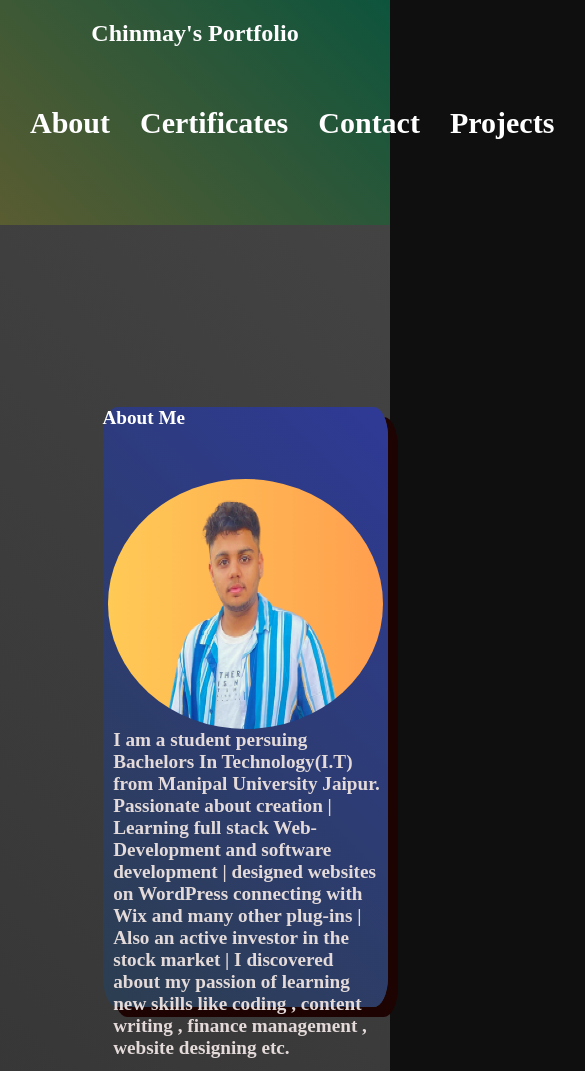
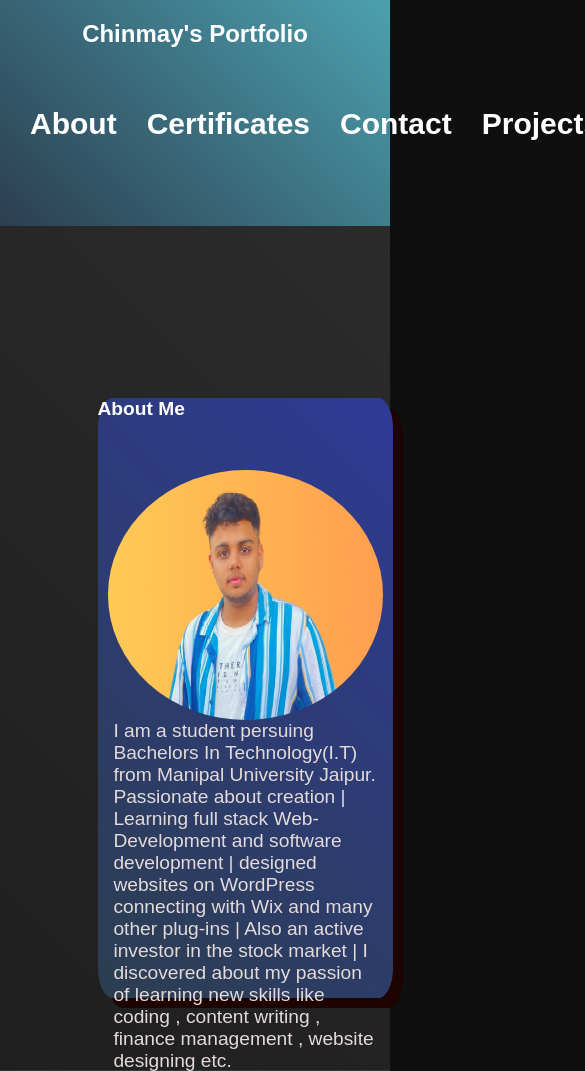
Before and after one commit to chinmay3012/new_resume, a plain HTML site: page index.html in a window 390 px wide. Shown: the top 1071 px of the page, 585 px wide, since content can reach past the window. Drawn offline with Linux system fonts and the light colour scheme.

Commit message:
Update styles.css

```diff
--- a/styles.css
+++ b/styles.css
@@ -1,18 +1,16 @@
+/* Base styles */
 body, html {
     margin: 0;
     padding: 0;
     font-family: Arial, sans-serif;
     color: #fff; /* Set the text color to white for better readability on dark backgrounds */
     background: #0f0f0f; /* A consistent dark background for the entire page */
-    font-family: "Caudex" , serif ;
- font-style: bold;
- font-weight: bolder;
 }
 
 header {
     text-align: center;
-    padding: 25px;
-    background: linear-gradient(45deg, #5a5c31, #0d543d); /* A sleek, scientific gradient */
+    padding: 20px;
+    background: linear-gradient(45deg, #2c3e50, #4ca1af); /* A sleek, scientific gradient */
     color: #fff;
 }
 
@@ -23,14 +21,16 @@ header {
     justify-content: center;
     transition: background 1s ease-in-out, transform 1s ease-in-out; /* Smooth and elegant transitions */
     background: #0f0f0f; /* Initial background color */
+    padding: 20px; /* Padding for better spacing */
+    box-sizing: border-box;
 }
 
 #section1 {
-    background: linear-gradient(45deg, #373737, #434343);
+    background: linear-gradient(45deg, #1f1f1f, #2b2b2b);
 }
 
 #section2 {
-    background: linear-gradient(45deg, #373737, #434343);
+    background: linear-gradient(45deg, #2b2b2b, #373737);
 }
 
 #section3 {
@@ -62,37 +62,31 @@ p {
 .animated-trigger {
     transform: rotateY(0deg);
 }
-button:hover{
-    background-color: white;
-    cursor: pointer;
-}
-button{
-    height:50px;
-    width :150px;
-    border-radius: 10%;
-    font-size: larger;
-    background-color: rgb(25, 208, 224);
-    color: White;
 
+/* Mobile-first styles */
+@media (max-width: 480px) {
+    h1 {
+        font-size: 1.5em;
+    }
 
-}
-#footer{
-    display: block;
-    height:100px;
-    text-align: center;
-    font-size:larger ;
-    padding-top:20px;
+    h2 {
+        font-size: 1.2em;
+    }
+
+    p {
+        font-size: 0.9em;
+        padding: 0 10px;
+    }
 }
 
-/* Media Queries for Responsive Design */
-@media (max-width: 768px) {
+/* Tablet and larger styles */
+@media (min-width: 481px) and (max-width: 768px) {
     header {
         padding: 30px;
     }
 
     .content-section {
-        padding: 20px;
-        text-align: center;
+        padding: 30px;
     }
 
     h1 {
@@ -105,30 +99,28 @@ button{
 
     p {
         font-size: 1em;
-        padding: 0 10px;
     }
 }
 
-@media (max-width: 480px) {
+/* Desktop styles */
+@media (min-width: 769px) {
     header {
-        padding: 20px;
+        padding: 50px;
     }
 
     .content-section {
-        padding: 10px;
-        text-align: center;
+        padding: 40px;
     }
 
     h1 {
-        font-size: 1.5em;
+        font-size: 2.5em;
     }
 
     h2 {
-        font-size: 1.2em;
+        font-size: 2em;
     }
 
     p {
-        font-size: 0.9em;
-        padding: 0 5px;
+        font-size: 1.2em;
     }
 }
```
